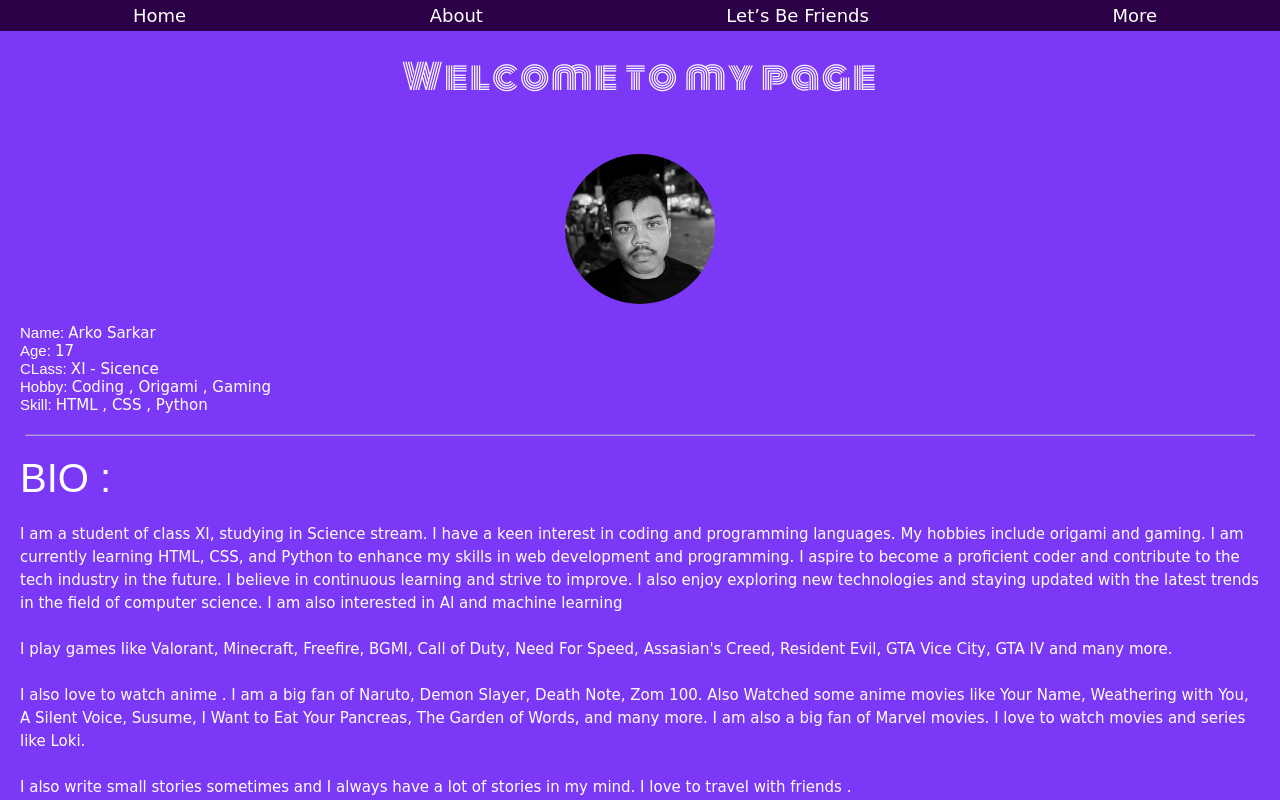
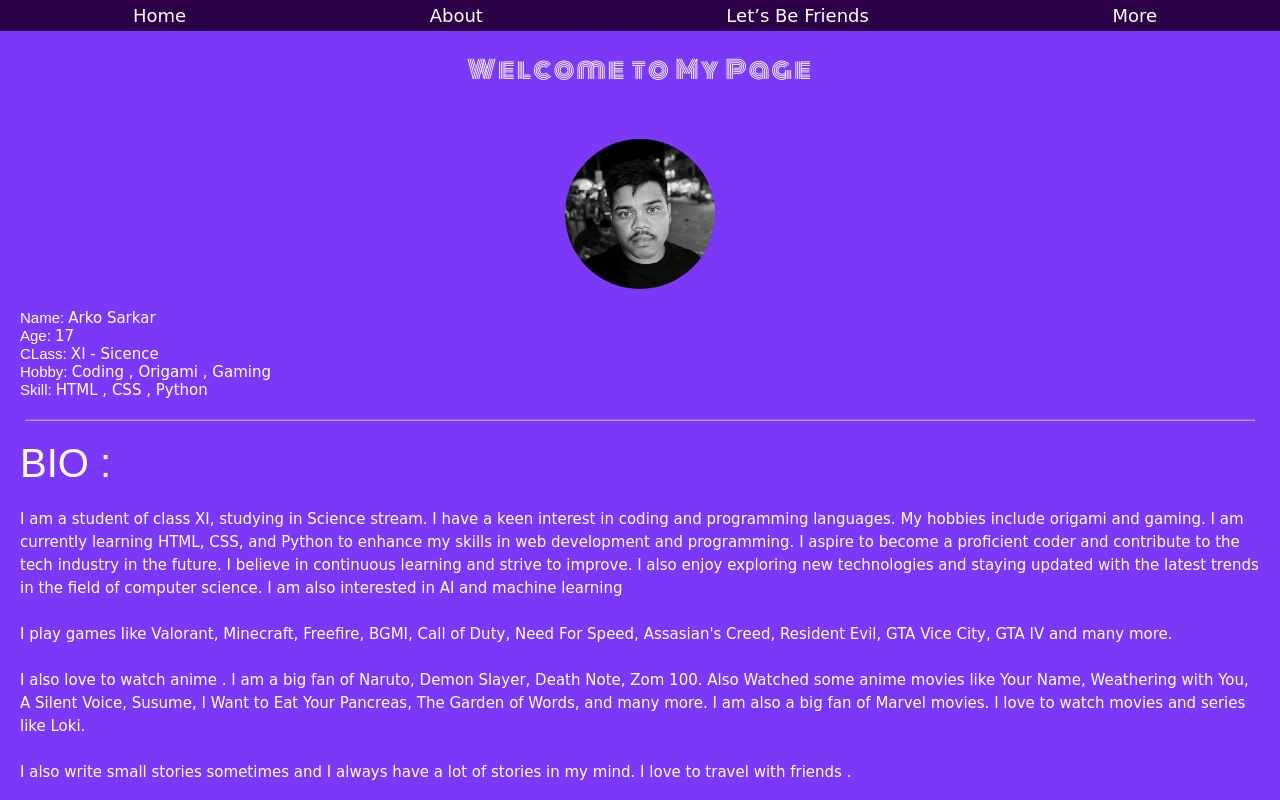
Before and after one commit to Infinity-coder07/Me, a plain HTML site: page index.html in a window 1280 px wide. Shown: the top 800 px of the page. Drawn offline with Linux system fonts and the light colour scheme; a web font is replaced by a local one.

Commit message:
Update index.html

```diff
--- a/index.html
+++ b/index.html
@@ -87,7 +87,7 @@
         font-style: normal;
         font-weight: 400;
         padding: 30px;
-        font-size: 35px;
+        font-size: 25px;
     }
 
 
@@ -218,7 +218,7 @@
     </nav>
 
 
-    <h1 id="top">Welcome to my page</h1>
+    <h1 id="top">Welcome to My Page</h1>
 
     <div class="info">
 
```
